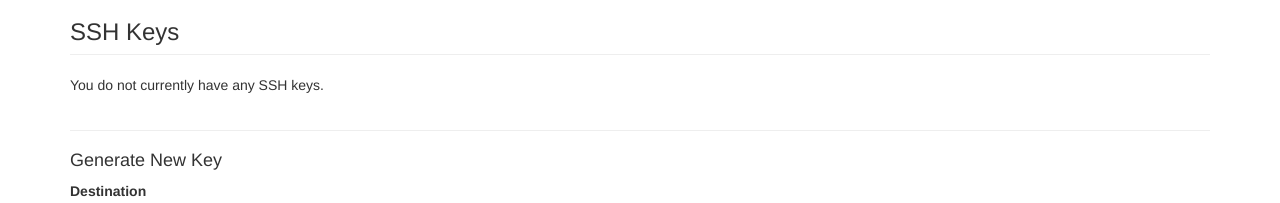
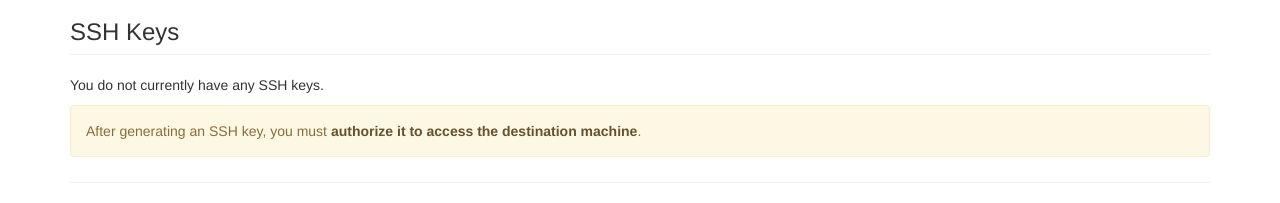
Before and after one commit to feltus/BDSS, a Python web app: template BDSS/templates/keys/index.html.jinja in a window 1280 px wide. Shown: the part 51-254 px from the top of the page. Run offline with Jinja, Linux system fonts and the light colour scheme; the template is opened without the code that fills it, so the values that code supplies are empty; some libraries are stand-ins or nearby versions.

Commit message:
Add instructions for adding SSH key to authorized_keys. Closes #15.

```diff
--- a/BDSS/templates/keys/index.html.jinja
+++ b/BDSS/templates/keys/index.html.jinja
@@ -22,7 +22,9 @@
     <p>You do not currently have any SSH keys.</p>
 {% endif %}
 
-<hr style="margin-top:35px;">
+<div class="alert alert-warning">After generating an SSH key, you must <a class="alert-link" href="javascript:$('#help-modal').modal();">authorize it to access the destination machine</a>.</div>
+
+<hr style="margin-top:25px;">
 
 <h4>Generate New Key</h4>
 <form id="gen-key-form" role="form">
@@ -43,6 +45,40 @@
     <button type="submit" class="btn btn-primary pull-right">Generate</button>
 </form>
 
+<div class="modal fade" id="help-modal" tabindex="-1" role="dialog" aria-labelledby="help-modal-title" aria-hidden="true">
+    <div class="modal-dialog">
+        <div class="modal-content">
+            <div class="modal-header">
+                <h4 class="modal-title" id="help-modal-title">Authorizing SSH Keys</h4>
+            </div>
+            <div class="modal-body">
+                <p>After generating an SSH keypair, you must place the public key on the
+                    destination machine to allow BDSS SSH access to that machine.</p>
+                <ol>
+                    <li>Click the "Download" button to download a keypair's public key.</li>
+                    <li>Copy the public key to the destination machine.</li>
+                    <li>On the destination machine:
+                        <ol style="padding-left:20px;">
+                            <li>Create a .ssh folder in your home directory if it does not already exist.
+                                <pre style="margin-right:60px;">mkdir -p ~/.ssh</pre>
+                            </li>
+                            <li>Add the key to your authorized keys.
+                                <pre style="margin-right:60px;">cat /path/to/key.pub >> ~/.ssh/authorized_keys</pre>
+                            </li>
+                            <li>Make sure permissions are set correctly.
+                                <pre style="margin-right:60px;">chmod 700 ~/.ssh; chmod 600 ~/.ssh/authorized_keys</pre>
+                            </li>
+                        </ol>
+                    </li>
+                </ol>
+            </div>
+            <div class="modal-footer">
+                <button type="button" class="btn btn-default" data-dismiss="modal">Close</button>
+            </div>
+        </div>
+    </div>
+</div>
+
 {% endblock %}
 
 {% block scripts %}
```
